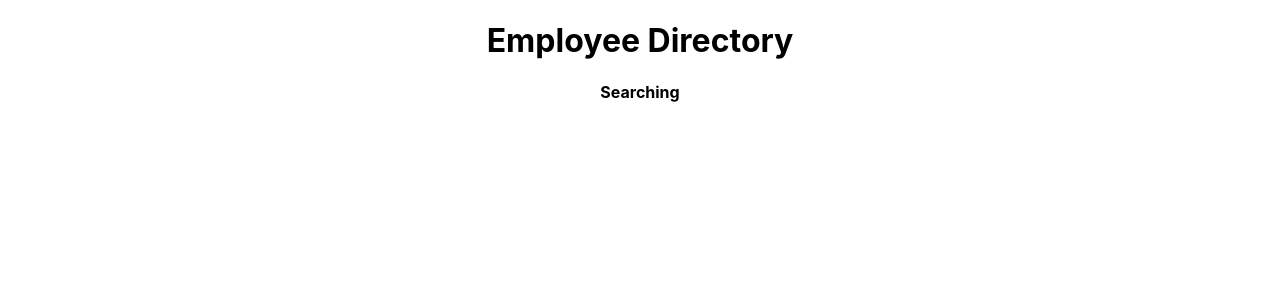
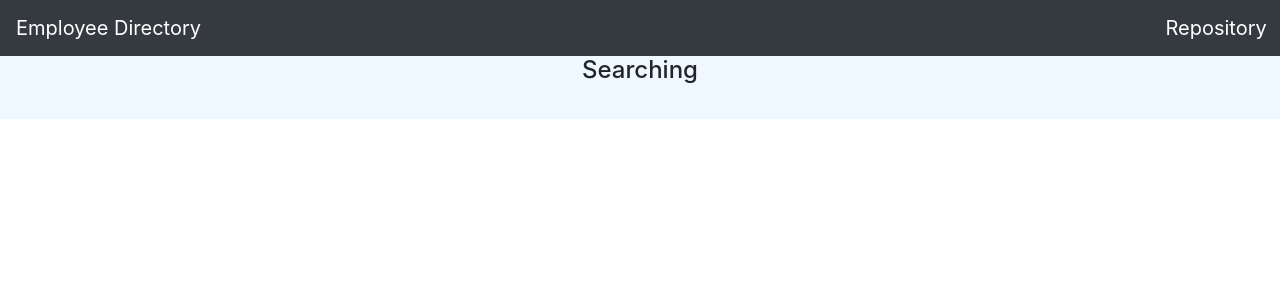
Before and after one commit to mtbishop/Employee-Directory, a React (Create React App) app: page / in a window 1280 px wide. Shown: the top 300 px of the page. Built offline with nearby package versions, Linux system fonts and the light colour scheme.

Commit message:
installed bootstrap, set up navbar in header, +css

```diff
--- a/package.json
+++ b/package.json
@@ -6,6 +6,7 @@
     "@testing-library/jest-dom": "^5.12.0",
     "@testing-library/react": "^11.2.6",
     "@testing-library/user-event": "^12.8.3",
+    "bootstrap": "^4.6.0",
     "jquery": "^3.6.0",
     "react": "^17.0.2",
     "react-dom": "^17.0.2",
--- a/public/index.html
+++ b/public/index.html
@@ -1,14 +1,19 @@
 <!DOCTYPE html>
 <html lang="en">
+
 <head>
   <meta charset="utf-8" />
   <link rel="icon" href="%PUBLIC_URL%/favicon.ico" />
   <meta name="viewport" content="width=device-width, initial-scale=1" />
   <meta name="theme-color" content="#000000" />
+  <link rel="stylesheet" href="https://cdn.jsdelivr.net/npm/bootstrap@4.6.0/dist/css/bootstrap.min.css"
+    integrity="sha384-B0vP5xmATw1+K9KRQjQERJvTumQW0nPEzvF6L/Z6nronJ3oUOFUFpCjEUQouq2+l" crossorigin="anonymous">
   <link rel="manifest" href="%PUBLIC_URL%/manifest.json" />
   <title>Employee Directory</title>
 </head>
+
 <body>
   <div id="root"></div>
 </body>
+
 </html>
--- a/src/components/Header.js
+++ b/src/components/Header.js
@@ -1,10 +1,23 @@
 import React from 'react';
+import './HeaderCSS.css';
+
+
 
 function Header() {
   return (
     <div>
       <header>
-        <h1>Employee Directory</h1>
+        <nav className="navbar navbar-expand-lg navbar-dark bg-dark">
+          <a className="navbar-brand" id="homeLink" href="/">
+            Employee Directory
+          </a>
+          <a
+            className="navbar-brand" id="repLink"
+            href="https://github.com/mtbishop/Employee-Directory"
+          >
+            Repository
+          </a>
+        </nav>
       </header>
     </div>
   );
--- /dev/null
+++ b/src/components/HeaderCSS.css
@@ -0,0 +1,3 @@
+#repLink {
+    margin-left: 76%;
+}
--- a/src/components/MainComp.css
+++ b/src/components/MainComp.css
@@ -1,3 +1,4 @@
 .fullBody {
     text-align: center;
+    background-color: aliceblue;
 }
```
Also changed, not shown: 1 other file (tests, documents, lock files or other folders). Lines whose indentation alone changed are shown as unchanged.
